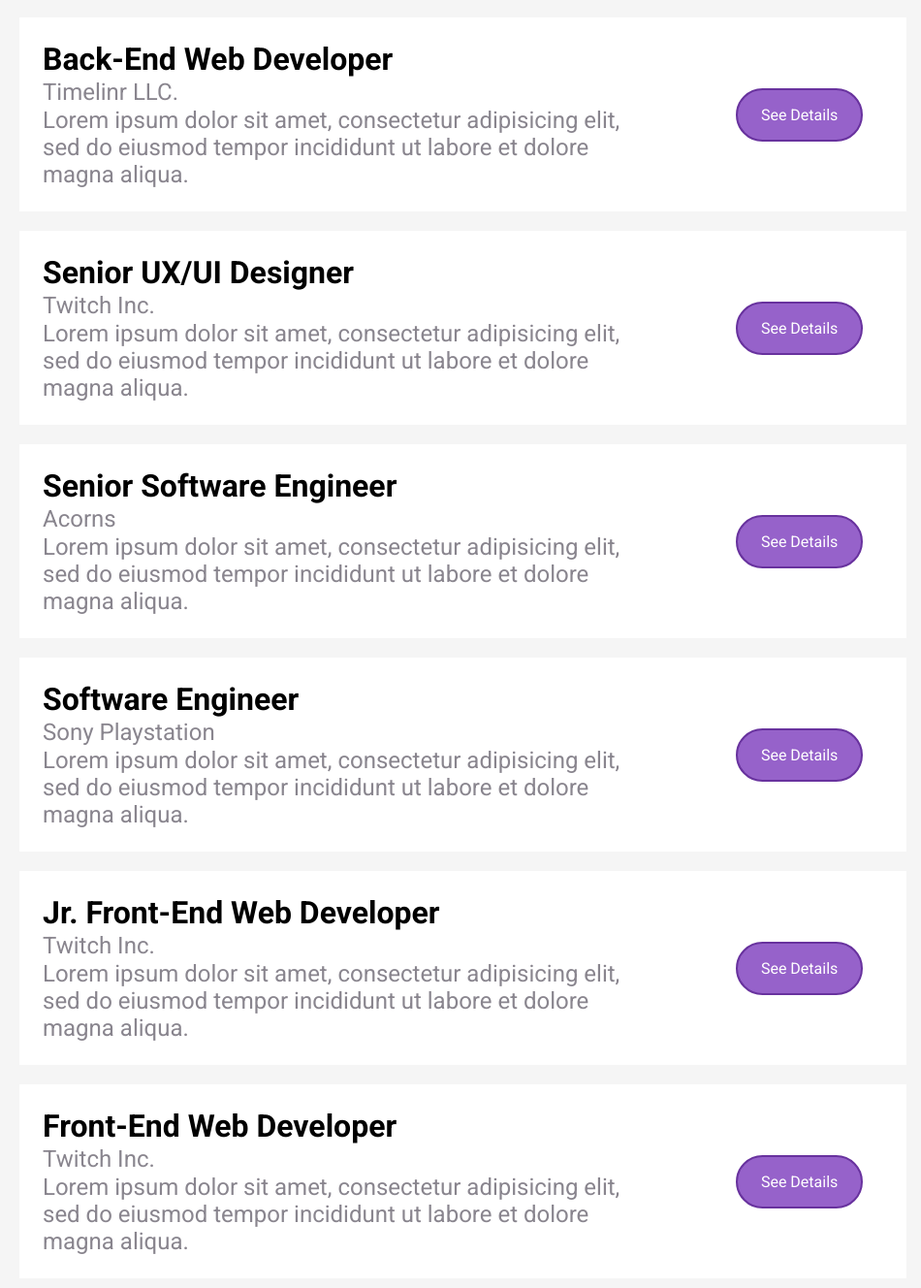
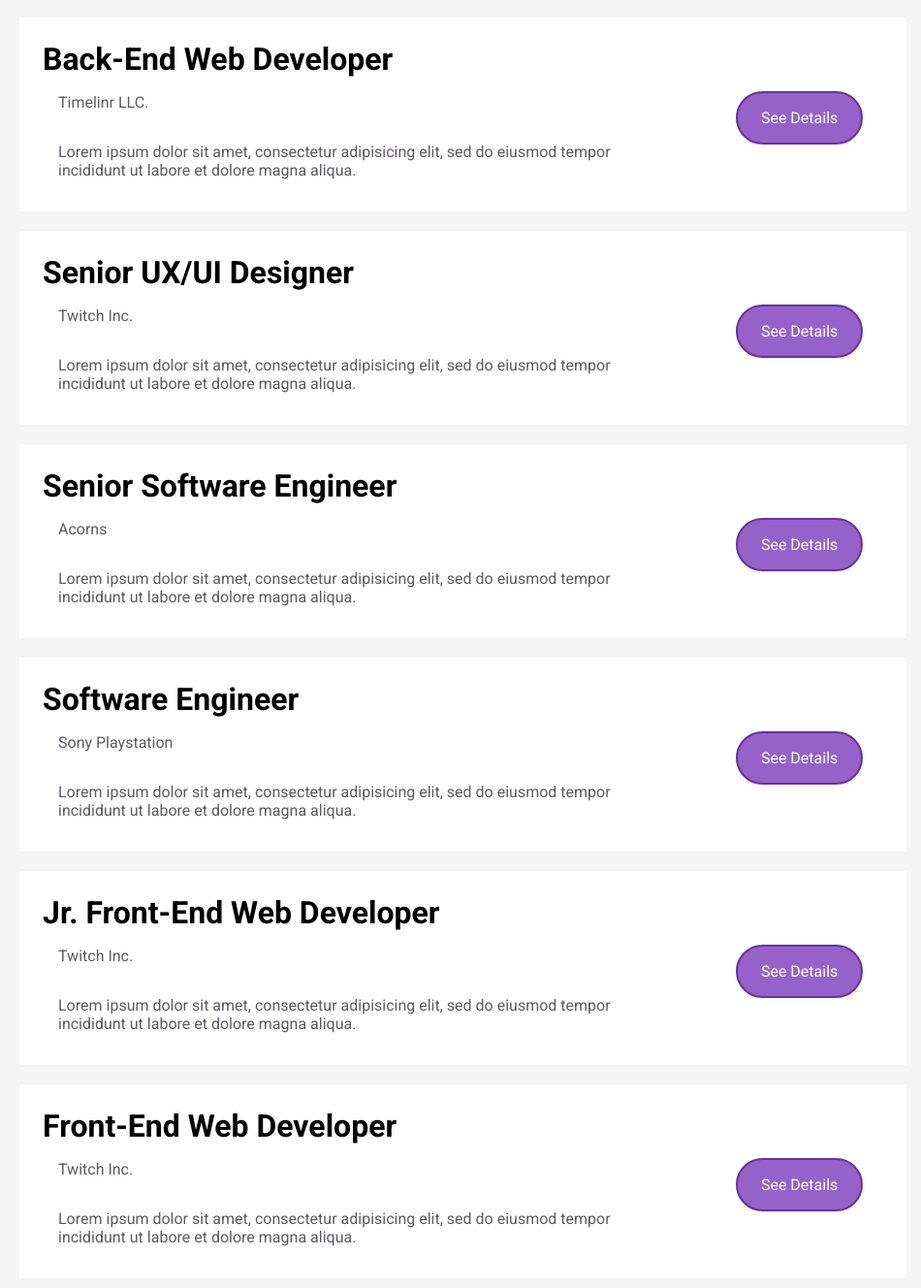
Before and after one commit to codenamerick/job-site, a plain HTML site: page index.html in a window 1280 px wide. Shown: the part 682-2010 px from the top of the page at 97% size, 0-950 px from the left. Drawn offline with Linux system fonts and the light colour scheme.

Commit message:
Update favicon location and links.

```diff
--- a/index.html
+++ b/index.html
@@ -4,7 +4,7 @@
     <meta charset="utf-8">
     <meta name="viewport" content="width=device-width, initial-scale=1.0">
     <title>CODENAME:TECH</title>
-    <link rel="icon" type="image/png" href="assets/favicon-1.png">
+    <link rel="icon" type="image/png" href="favicon-1.png">
     <link rel="stylesheet" href="style.css" type="text/css">
     <link href="https://fonts.googleapis.com/css?family=Anton|Roboto:300,300i,400,400i,500,500i,700,700i,900,900i" rel="stylesheet">
   </head>
@@ -44,7 +44,7 @@
               <p>Lorem ipsum dolor sit amet, consectetur adipisicing elit, sed do eiusmod tempor incididunt ut labore et dolore magna aliqua.</p>
             </div>
             <div class="details-button">
-              <a href="#"><button>See Details</button></a>
+              <a href="#" class="main-btn">See Details</a>
             </div>
           </div>
           <div class="job-post">
@@ -54,7 +54,7 @@
               <p>Lorem ipsum dolor sit amet, consectetur adipisicing elit, sed do eiusmod tempor incididunt ut labore et dolore magna aliqua.</p>
             </div>
             <div class="details-button">
-              <a href="#"><button>See Details</button></a>
+              <a href="#" class="main-btn">See Details</a>
             </div>
           </div>
           <div class="job-post">
@@ -64,7 +64,7 @@
               <p>Lorem ipsum dolor sit amet, consectetur adipisicing elit, sed do eiusmod tempor incididunt ut labore et dolore magna aliqua.</p>
             </div>
             <div class="details-button">
-              <a href="#"><button>See Details</button></a>
+              <a href="#" class="main-btn">See Details</a>
             </div>
           </div>
           <div class="job-post">
@@ -74,7 +74,7 @@
               <p>Lorem ipsum dolor sit amet, consectetur adipisicing elit, sed do eiusmod tempor incididunt ut labore et dolore magna aliqua.</p>
             </div>
             <div class="details-button">
-              <a href="#"><button>See Details</button></a>
+              <a href="#" class="main-btn">See Details</a>
             </div>
           </div>
           <div class="job-post">
@@ -84,7 +84,7 @@
               <p>Lorem ipsum dolor sit amet, consectetur adipisicing elit, sed do eiusmod tempor incididunt ut labore et dolore magna aliqua.</p>
             </div>
             <div class="details-button">
-              <a href="#"><button>See Details</button></a>
+              <a href="#" class="main-btn">See Details</a>
             </div>
           </div>
           <div class="job-post">
@@ -94,7 +94,7 @@
               <p>Lorem ipsum dolor sit amet, consectetur adipisicing elit, sed do eiusmod tempor incididunt ut labore et dolore magna aliqua.</p>
             </div>
             <div class="details-button">
-              <a href="#"><button>See Details</button></a>
+              <a href="#" class="main-btn">See Details</a>
             </div>
           </div>
       </main>
@@ -114,7 +114,7 @@
     <!-- Footer -->
 
     <footer>
-      <a href="#"><p>Top</p></a>
+      <a href="#">Top</a>
       <p>Copyright (c) 2019 CODENAME:TECH All Rights Reserved.</p>
     </footer>
 
--- a/style.css
+++ b/style.css
@@ -45,7 +45,11 @@ li {
   list-style: none;
 }
 
-button {
+.main-btn:hover {
+  background-color: #68329E;
+}
+
+.main-btn {
   font-family: Roboto, sans-serif;
   font-size: 1em;
   background: #9662CA;
@@ -54,10 +58,6 @@ button {
   border: 2px solid #68329E;
   border-radius: 30px;
   transition: background-color .3s;
-}
-
-button:hover {
-  background-color: #68329E;
 }
 
 /*
@@ -242,7 +242,7 @@ footer {
   background: #333;
 }
 
-footer p {
+footer a, p {
   padding: 1rem;
   font-size: 1em;
   color: #5E5963;
```
Also changed, not shown: favicon-1.png (renamed from assets/favicon-1.png).
